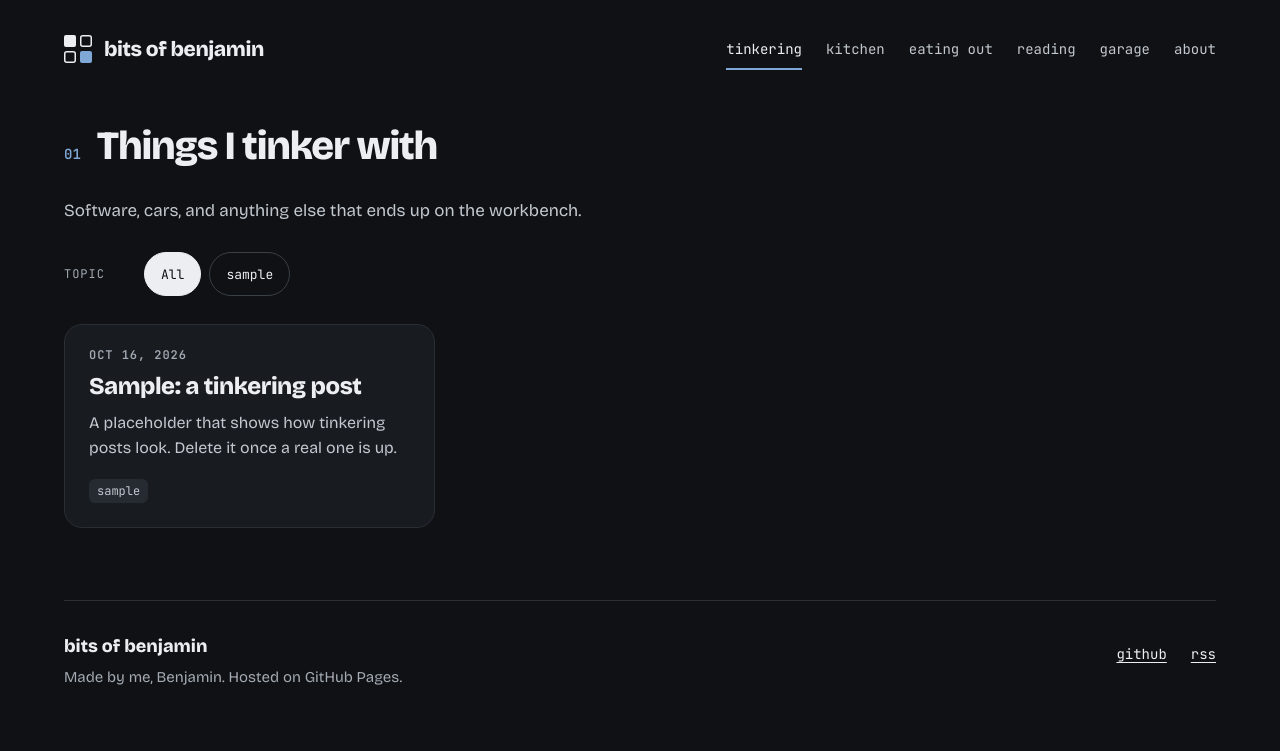
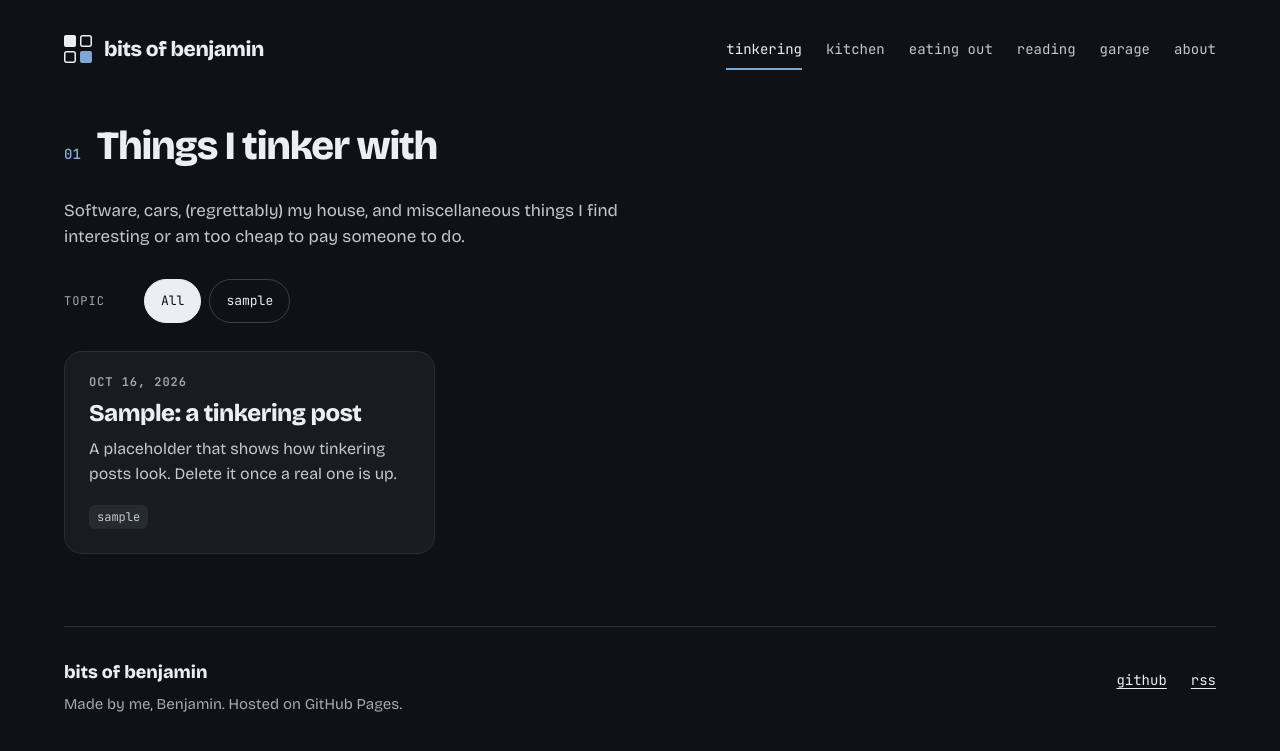
Before and after one commit to bergesonben/bergesonben.github.io, a Jekyll site: the page built from tinkering.md, in a window 1280 px wide. Shown: the top 751 px of the page. Built offline with Jekyll 4.4.1, drawn with Linux system fonts in a browser that asks for light colours.

Commit message:
Wording changes

```diff
--- a/_data/projects.yml
+++ b/_data/projects.yml
@@ -15,7 +15,7 @@
   featured: true
   meta: web app · MCP server next
   description: >-
-    The logbook for the vehicle fleet: mileage, service history, parts, costs,
+    The catchall site for my vehicle fleet: mileage, service history, parts, costs,
     and KBB trade-in and private-party values tracked over time.
 
 - name: EveryPark SLC
@@ -23,7 +23,7 @@
   status: live
   meta: static site
   description: >-
-    An interactive map of all 489 parks across Salt Lake County — built as a static site on GitHub Pages. Data originally sourced from <a href="https://saltlake.citycast.fm">City Cast Salt Lake</a>.
+    An interactive map of all 489 parks across Salt Lake County, built as a static site on GitHub Pages. Data originally sourced from <a href="https://saltlake.citycast.fm">City Cast Salt Lake</a>.\
 
 - name: 1985 Mercedes-Benz 300CD
   status: tinkering
--- a/_data/sections.yml
+++ b/_data/sections.yml
@@ -4,7 +4,7 @@
   nav: tinkering
   title: Things I tinker with
   url: /tinkering/
-  blurb: Software, cars, and anything else that ends up on the workbench.
+  blurb: Software, cars, (regrettably) my house, and miscellaneous things I find interesting or am too cheap to pay someone to do.
   card: post
   filters:
     - key: tags
--- a/index.html
+++ b/index.html
@@ -4,7 +4,7 @@
 headline: Tinkering on code, cars, and dinner.
 intro: >-
   Jack of all trades, debatably master of a couple. I've got too many hobbies, never enough
-  time, and this is where all of them end up: side projects,
-  driveway repairs, recipes, and the places worth eating.
-next_bit: this site. Static for now; search across the kitchen and restaurant logs comes later.
+  time, and an increasing need to share it, for some reason. So this is where some of them will end up:
+  side projects, vehicle mods and repairs, recipes, and the places worth eating.
+next_bit: this site. Static for now; search across the kitchen and restaurant logs are coming later (no promises).
 ---
```
